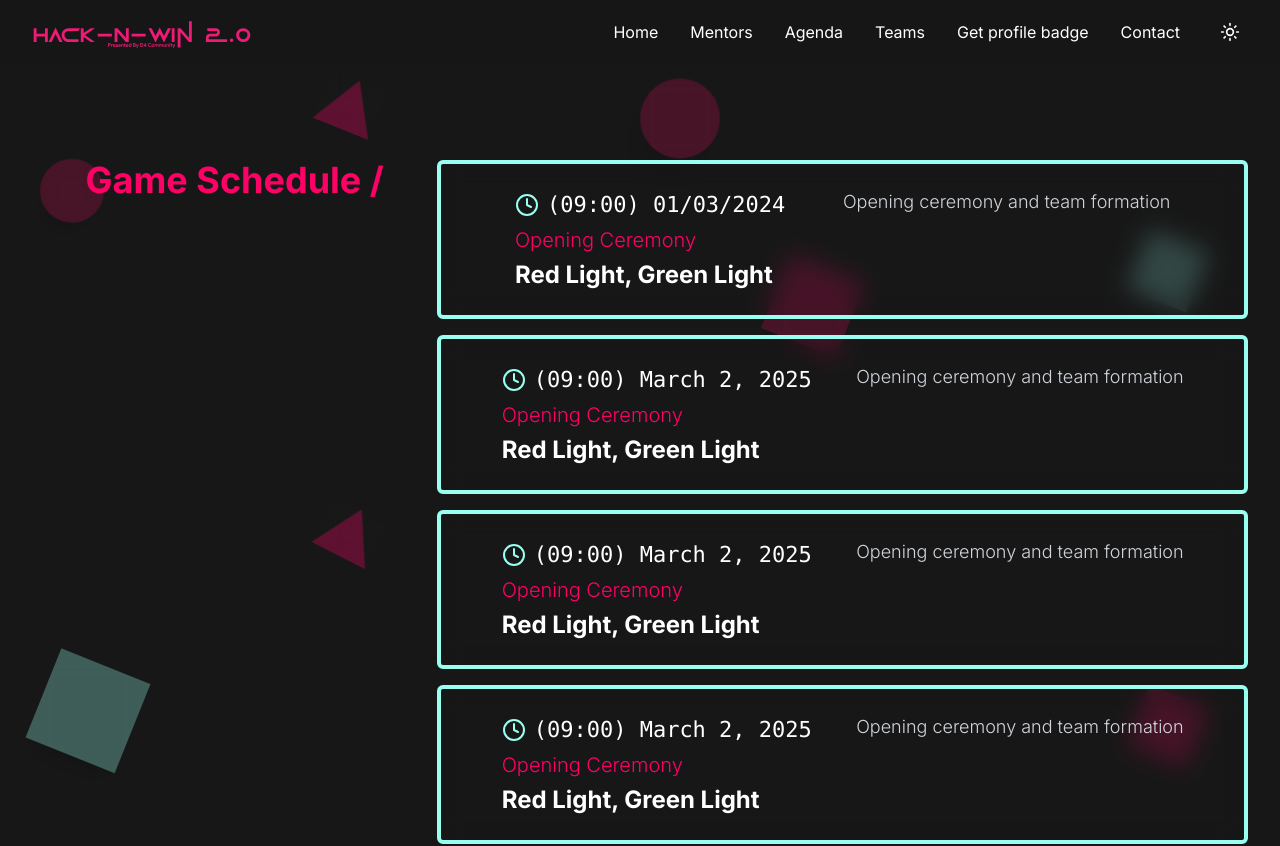
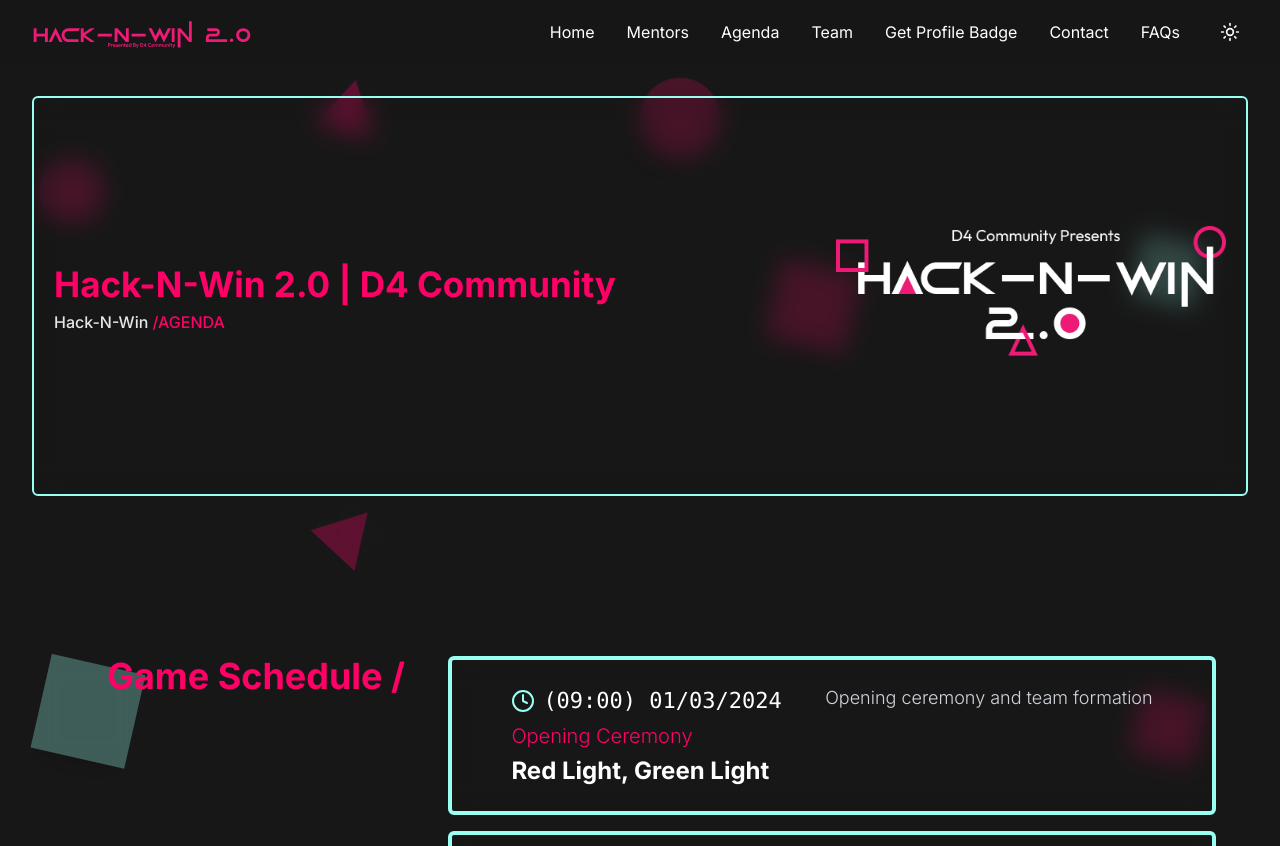
Before and after one commit to Itsayu/hack-n-win-2.0, a Next.js app: page /agenda in a window 1280 px wide. Shown: the top 846 px of the page. Built offline with nearby package versions, Linux system fonts and the light colour scheme; what tailwind-clip-path, tailwindcss-filters would draw is missing.

Commit message:
code refactor breadcrumb and faqs page

```diff
--- a/app/agenda/page.tsx
+++ b/app/(pages)/agenda/page.tsx
@@ -1,3 +1,4 @@
+import HeroSectionBread from '@/components/HeroSectionBread'
 import { AgendaItem } from '@/types'
 import { Clock } from 'lucide-react'
 
@@ -55,8 +56,8 @@
           <div className='dark:text-white text-black'>
             {agenda.map((prop, i) => {
               return (
-                <div className='pt-4'>
-                  <ItemCard time={prop.time} date={prop.date} miniTitle={prop.miniTitle} event={prop.event} description={prop.description} key={i} />
+                <div key={i} className='pt-4'>
+                  <ItemCard time={prop.time} date={prop.date} miniTitle={prop.miniTitle} event={prop.event} description={prop.description}/>
                 </div>
               )
             })}
@@ -68,7 +69,7 @@
 }
 
 
-function ItemCard({ time, date, miniTitle, event, description }: AgendaItem) {
+export function ItemCard({ time, date, miniTitle, event, description }: AgendaItem) {
   return (
     <div className='flex flex-col md:flex-row items-start justify-evenly p-4 py-6 rounded-md dark:border-squidTeal border-squidPink border-[4px] backdrop-blur-md'>
       <div className='flex flex-col gap-1'>
--- /dev/null
+++ b/app/(pages)/faqs/page.tsx
@@ -0,0 +1,7 @@
+export default function FaqsPage () {
+    return (
+        <div>
+            hello
+        </div>
+    )
+}
--- /dev/null
+++ b/app/(pages)/layout.tsx
@@ -0,0 +1,11 @@
+import HeroSectionBread from "@/components/HeroSectionBread";
+import { ReactNode } from "react";
+
+export default function pageRootLayout ({children}: {children: React.ReactNode}) {
+    return (
+        <main className="max-w-7xl mx-auto px-4 sm:px-6 lg:px-8 py-12 pt-24 relative">
+            <HeroSectionBread />
+            {children}
+        </main>
+    )
+}
--- /dev/null
+++ b/app/(pages)/teams/page.tsx
@@ -0,0 +1,7 @@
+export default function TeamsPage () {
+    return (
+        <div>
+            TeamsPage
+        </div>
+    )
+}
--- /dev/null
+++ b/components/HeroSectionBread.tsx
@@ -0,0 +1,31 @@
+'use client'
+
+import Image from "next/image";
+import { usePathname } from "next/navigation";
+import { useMediaQuery } from "react-responsive";
+import { useTheme } from "./ThemeProvider";
+
+export default function HeroSectionBread() {
+    const { theme } = useTheme();
+    const isSmallScreen = useMediaQuery({ query: "(max-width: 768px)" });
+    return (
+        <div className="h-[400px] dark:text-squidPink text-black rounded-md border-squidTeal border-2 backdrop-blur-md flex items-center justify-center">
+            <div className="flex w-[100%] justify-between items-center p-5">
+                <div className="flex flex-col">
+                    <h1 className="text-[35px] text-squidPink font-bold">Hack-N-Win 2.0 | D4 Community</h1>
+                    <p className="font-medium dark:text-gray-200 text-black">Hack-N-Win <span className="text-squidPink w-[500px]">{usePathname().toUpperCase()}</span></p>
+                </div>
+                <div>
+                    <Image
+                        src={theme === "dark" ? "/hero-logo-white.png" : "/hero-logo-black.png"}
+                        alt="Hack-n-Win 2.0"
+                        width={isSmallScreen ? 300 : 390}
+                        height={isSmallScreen ? 100 : 150}
+                        unoptimized
+                        className="md:block hidden"
+                    />
+                </div>
+            </div>
+        </div>
+    )
+}
--- a/components/Navbar.tsx
+++ b/components/Navbar.tsx
@@ -5,6 +5,7 @@
 import { useTheme } from './ThemeProvider';
 import { Sun, Moon } from 'lucide-react';
 import Image from 'next/image';
+import { NavItems } from '@/types';
 
 export default function Navbar() {
   const [isOpen, setIsOpen] = useState(false)
@@ -15,17 +16,40 @@
     setIsOpen(false)
   }
 
+  const navLinks: NavItems[] = [{
+    href: "/",
+    title: "Home"
+  }, {
+    href: "/mentors",
+    title: "Mentors"
+  }, {
+    href: "/agenda",
+    title: "Agenda"
+  }, {
+    href: "/teams",
+    title: "Team"
+  }, {
+    href: "/profile-badge",
+    title: "Get Profile Badge"
+  }, {
+    href: "/contact",
+    title: "Contact"
+  }, {
+    href: "/faqs",
+    title: "FAQs"
+  }]
+
   return (
     <nav className="bg-white dark:bg-darkBg fixed w-full z-40 transition-colors duration-300 backdrop-blur-sm bg-opacity-80 dark:bg-opacity-80">
       <div className="max-w-7xl mx-auto px-4 sm:px-6 lg:px-8">
-        <div className="flex items-center justify-between h-16">
+        <div className="flex items-center justify-between gap-2 h-16">
           <Link href="/" className="text-squidPink text-2xl font-bold ">
             {/* Hack-n-Win 2.0 */}
-            <Image src="/logo.svg" alt="Hack-n-Win 2.0" width={220} height={70} unoptimized />
+            <Image src="/logo.svg" alt="Hack-n-Win 2.0" width={220} height={70} unoptimized quality={100} className='max-w-[220px]' />
 
           </Link>
 
-          <div className="md:hidden flex items-center space-x-4">
+          <div className="lg:hidden flex items-center space-x-4">
             <button
               onClick={toggleTheme}
               className="p-2 text-gray-800 dark:text-white hover:text-squidPink dark:hover:text-squidPink transition-colors"
@@ -46,13 +70,12 @@
             </button>
           </div>
 
-          <div className="hidden md:flex items-center space-x-8">
-            <Link href="/" className="text-gray-800 dark:text-white hover:text-squidPink dark:hover:text-squidPink transition-colors">Home</Link>
-            <Link href="/mentors" className="text-gray-800 dark:text-white hover:text-squidPink dark:hover:text-squidPink transition-colors">Mentors</Link>
-            <Link href="/agenda" className="text-gray-800 dark:text-white hover:text-squidPink dark:hover:text-squidPink transition-colors">Agenda</Link>
-            <Link href="/teams" className="text-gray-800 dark:text-white hover:text-squidPink dark:hover:text-squidPink transition-colors">Teams</Link>
-            <Link href="/profile-badge" className="text-gray-800 dark:text-white hover:text-squidPink dark:hover:text-squidPink transition-colors">Get profile badge</Link>
-            <Link href="/contact" className="text-gray-800 dark:text-white hover:text-squidPink dark:hover:text-squidPink transition-colors">Contact</Link>
+          <div className="hidden lg:flex items-center space-x-8">
+            {navLinks.map((prop, i) => {
+              return (
+                <Link href={prop.href} className="text-gray-800 dark:text-white hover:text-squidPink dark:hover:text-squidPink transition-colors" key={i}>{prop.title}</Link>
+              )
+            })}
             <button
               onClick={toggleTheme}
               className="p-2 text-gray-800 dark:text-white hover:text-squidPink dark:hover:text-squidPink transition-colors"
@@ -64,13 +87,12 @@
 
         {isOpen && (
           <div className="md:hidden">
-            <div className="px-2 pt-2 pb-3 space-y-1">
-              <Link href="/" onClick={handleMobileClick} className="block text-gray-800 dark:text-white hover:text-squidPink dark:hover:text-squidPink transition-colors py-2">Home</Link>
-              <Link href="/mentors" onClick={handleMobileClick} className="block text-gray-800 dark:text-white hover:text-squidPink dark:hover:text-squidPink transition-colors py-2">Mentors</Link>
-              <Link href="/agenda" onClick={handleMobileClick} className="block text-gray-800 dark:text-white hover:text-squidPink dark:hover:text-squidPink transition-colors py-2">Agenda</Link>
-              <Link href="/teams" onClick={handleMobileClick} className="block text-gray-800 dark:text-white hover:text-squidPink dark:hover:text-squidPink transition-colors py-2">Teams</Link>
-              <Link href="/profile-badge" onClick={handleMobileClick} className="block text-gray-800 dark:text-white hover:text-squidPink dark:hover:text-squidPink transition-colors py-2">Get profile badge</Link>
-              <Link href="/contact" onClick={handleMobileClick} className="block text-gray-800 dark:text-white hover:text-squidPink dark:hover:text-squidPink transition-colors py-2">Contact</Link>
+            <div className="px-2 pt-2 pb-3 space-y-1 flex flex-col items-end gap-5 font-light">
+              {navLinks.map((prop, i) => {
+                return (
+                  <Link href={prop.href} onClick={handleMobileClick} className="text-gray-800 dark:text-white hover:text-squidPink dark:hover:text-squidPink transition-colors" key={i}>{prop.title}</Link>
+                )
+              })}
             </div>
           </div>
         )}
--- a/types/index.ts
+++ b/types/index.ts
@@ -20,3 +20,8 @@
     event: string;
     description: string;
   }
+
+  export interface NavItems {
+    href: string;
+    title: string;
+  }
```
Also changed, not shown: app/(pages)/contact/page.tsx (renamed from app/contact/page.tsx), app/(pages)/mentors/page.tsx (renamed from app/mentors/page.tsx), app/(pages)/profile-badge/page.tsx (renamed from app/profile-badge/page.tsx).
